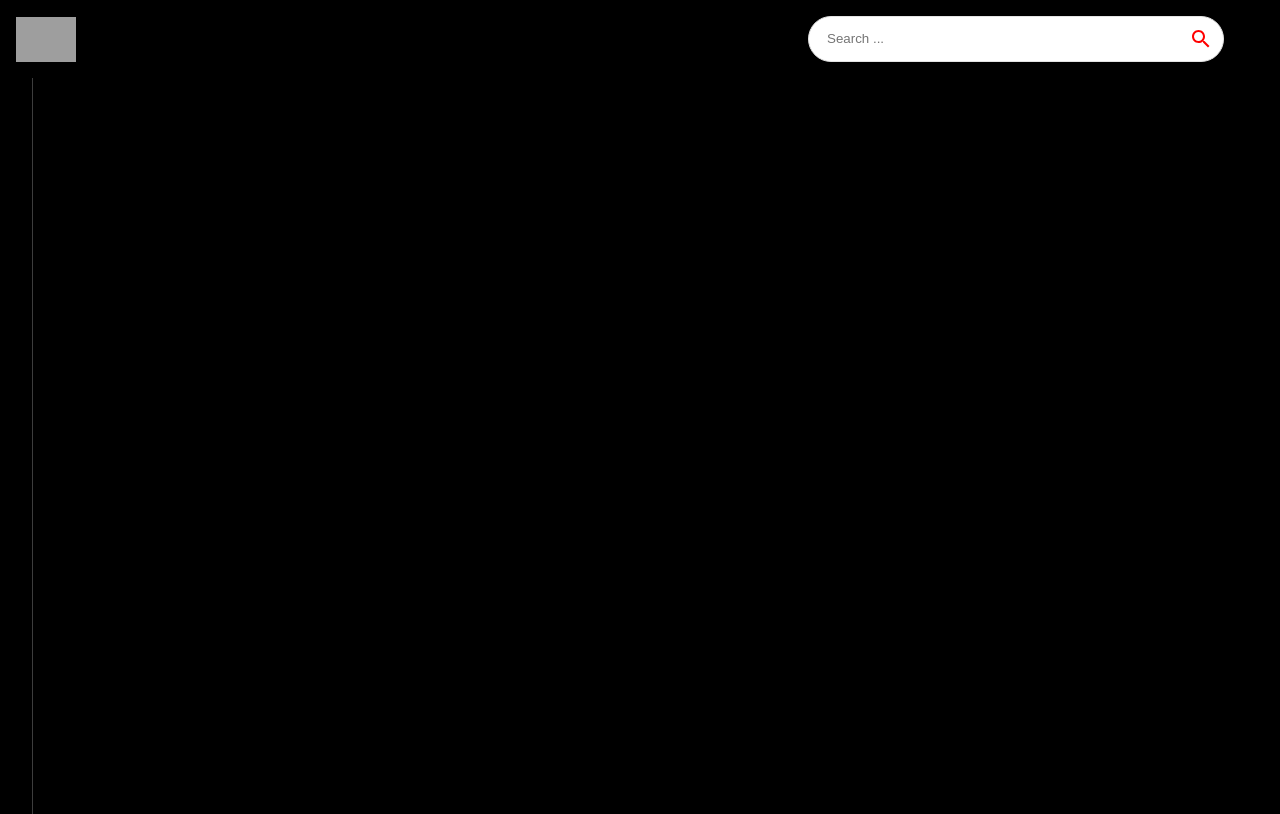
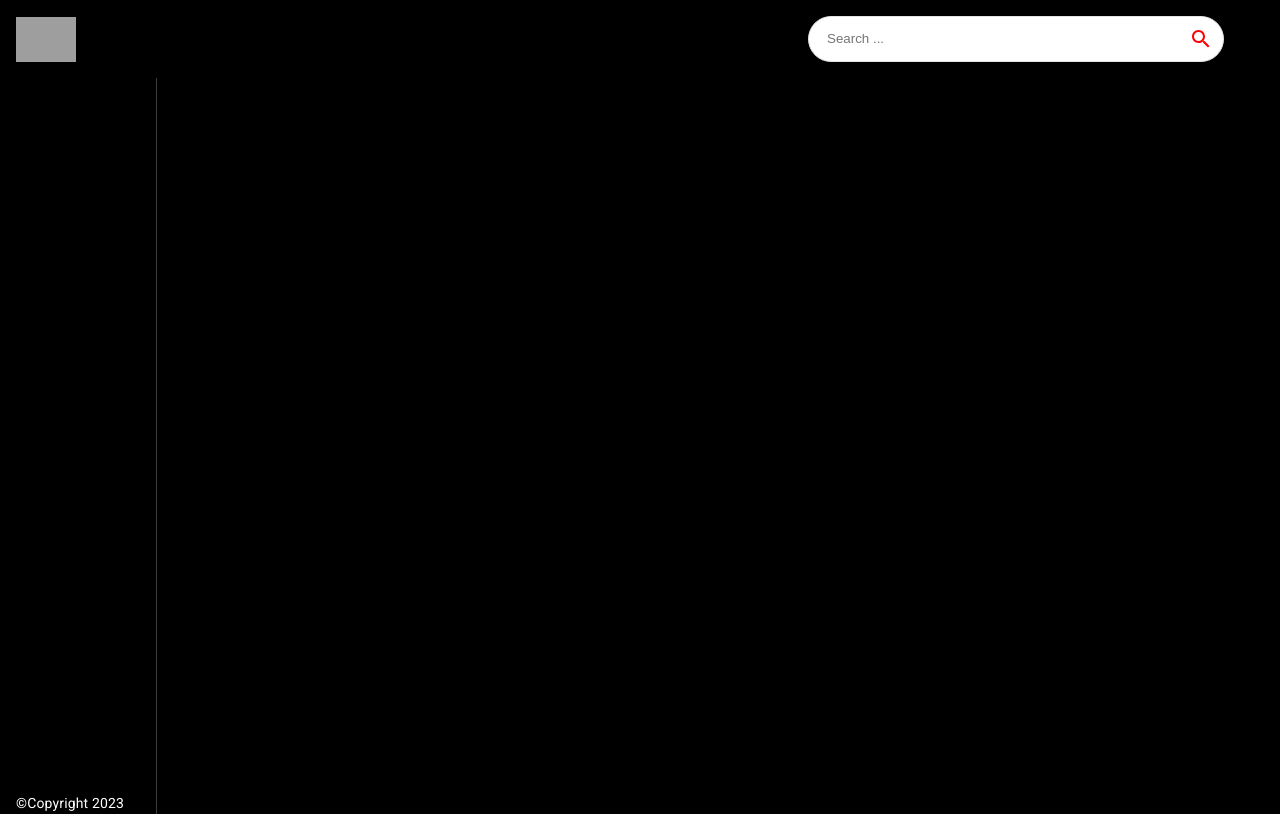
Before and after one commit to Shubhamx25/you_clone, a React (Create React App) app: page / in a window 1280 px wide. Built offline with nearby package versions, Linux system fonts and the light colour scheme; grey boxes are pictures that could not be loaded.

Commit message:
Eod 19 june

```diff
--- a/src/components/Feed.js
+++ b/src/components/Feed.js
@@ -1,6 +1,6 @@
 import { useState, useEffect } from "react"
 import { Box, Stack, Typography } from "@mui/material";
-
+import Sidebar from './Sidebar';
 
 const Feed = () => {
   return (
@@ -8,11 +8,17 @@
         flexDirection: {sx: 'column', md: 'row'}
      }}>
         <Box sx={{
-            height : {sx: 'auto', md: '92vh'},
+            height: {sx: 'auto', md: '92vh'},
             borderRight: '1px solid #3d3d3d',
             px:{ sx: 0, md: 2}
         }} >
-
+          <Sidebar />
+          <Typography className="copyright" variant="body2" sx={{
+            mt: 2,
+            color: '#fff'
+          }}>
+            &copy;Copyright 2023
+          </Typography>
         </Box>
      </Stack>
   )
--- a/src/components/SearchBar.js
+++ b/src/components/SearchBar.js
@@ -12,6 +12,7 @@
         borderRadius: 20,
         border: '1px solid #e3e3e3',
         pl: 2,
+        boxShadow: 'none',
         mr: {sm: 5}
      }}
     >
--- /dev/null
+++ b/src/components/Sidebar.js
@@ -0,0 +1,24 @@
+import { Stack } from "@mui/material"
+import { categories } from "../utils/constants";
+
+
+const Sidebar = () => (
+    <Stack
+     direction='row'
+     sx={{
+        overflow: 'auto',
+        height: { sx: 'auto', md: '95%'},
+        flexDirection: {md: 'column'},
+     }}
+    >
+        {categories.map((category) => (
+            <button className="category-btn">
+                <span>{category.icon}</span>
+                <span>{category.name}</span>
+            </button>
+        ) )}
+    </Stack>
+  )
+
+
+export default Sidebar;
--- a/src/components/index.js
+++ b/src/components/index.js
@@ -4,3 +4,4 @@
 export {default as SearchFeed} from './SearchFeed';
 export {default as VideoDetail} from './VideoDetail';
 export {default as SearchBar} from './SearchBar';
+export {default as Sidebar} from './Sidebar';
```
